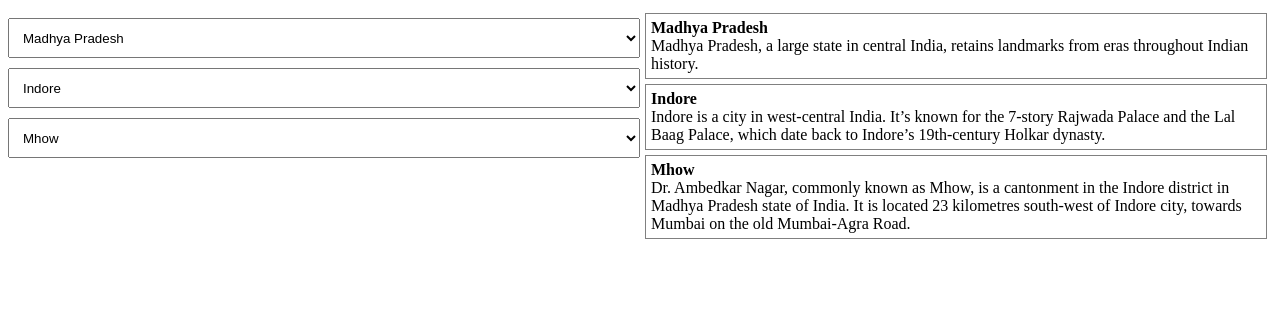
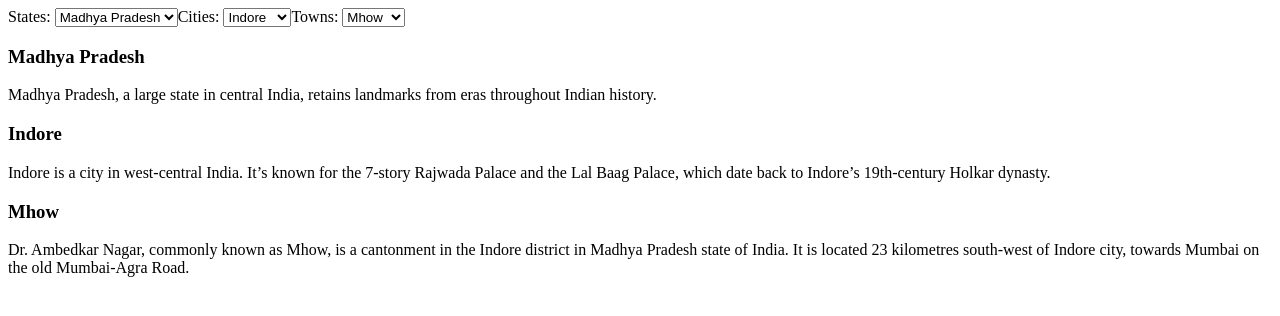
Before and after one commit to ADITINAMDEO13/React-will-you-be-my-valentine---Dropdown, a React app: page / in a window 1280 px wide. Shown: the top 316 px of the page. Built offline with nearby package versions, Linux system fonts and the light colour scheme.

Commit message:
Update App.js

```diff
--- a/src/components/App.js
+++ b/src/components/App.js
@@ -1,300 +1,209 @@
-import React, { useState, useReducer } from "react";
+import React, { useState,useReducer } from "react";
+import "./../styles/App.css";
 
-const states = [
+
+const states = [{
+	name : "Madhya Pradesh",
+	description:"Madhya Pradesh, a large state in central India, retains landmarks from eras throughout Indian history.",
+	city :[{
+		name : "Indore",
+		description:"Indore is a city in west-central India. It’s known for the 7-story Rajwada Palace and the Lal Baag Palace, which date back to Indore’s 19th-century Holkar dynasty.",
+		landmarks :[{
+			name : "Mhow",
+			description:"Dr. Ambedkar Nagar, commonly known as Mhow, is a cantonment in the Indore district in Madhya Pradesh state of India. It is located 23 kilometres south-west of Indore city, towards Mumbai on the old Mumbai-Agra Road.",
+		},{
+			name : "Dewas",
+			description:"Dewas is a city in the Malwa region of the Indian state of Madhya Pradesh. The municipality was formerly the seat of two princely states during the British Raj, Dewas Junior state and Dewas Senior state, ruled by the Puar clan of Maratha.",
+		}]
+	},{
+		name : "Bhopal",
+		description:"DBhopal is a city in the central Indian state of Madhya Pradesh. It's one of India’s greenest city. There are two main lakes, the Upper Lake and the Lower Lake.",
+		landmarks :[{
+			name : "MANIT",
+			description:"Maulana Azad National Institute of Technology Bhopal is a public technical university located in Bhopal, Madhya Pradesh, India. It is part of a group of publicly funded institutions in India known as National Institutes of Technology. ",
+		},{
+			name: "Berasia",
+			description:"Berasia is a landmark and a nagar palika in Bhopal district in the state of Madhya Pradesh, India. ",
+		}]
+	},{
+		name : "Gwalior",
+		description:"Gwalior is a city in the central Indian state of Madhya Pradesh. It's known for its palaces and temples, including the Sas Bahu Ka Mandir intricately carved Hindu temple. ",
+		landmarks :[{
+			name : "Ajaypur",
+			description:"Little less known city Ajaypur.",
+		}]
+	}]
+},{
+	name : "Jharkhand",
+	description:"Jharkhand is a state in eastern India. It's known for its waterfalls, the elegant Jain temples of Parasnath Hill and the elephants and tigers of Betla National Park.",
+	city :[{
+		name : "Dhanbad",
+		description:"Dhanbad is the second-most populated city in the Indian state of Jharkhand. It ranks as the 33rd largest city in India and is the 42nd largest million-plus urban agglomeration in India. It is the 96th fastest growing urban area of the world by the City Mayors Foundation.",
+		landmarks :[{
+			name : "IIT(ISM) Dhanbad",
+			description:"Indian Institute of Technology (Indian School of Mines) Dhanbad is a public technical and research university located in Dhanbad, India. It is an Institute of National Importance. IIT has 18 academic departments covering Engineering,",
+		},{
+			name : "Hirapur",
+			description:"Hirapur is a census landmark in Balaghat district in the Indian state of Madhya Pradesh.",
+		}]
+	},{
+		name : "Wasseypur",
+		description:"Wasseypur is a neighbourhood in the city of Dhanbad in Dhanbad Sadar subdivision of Dhanbad district in the state of Jharkhand in India. ",
+		landmarks :[{
+			name : "Pandey muhalla",
+			description:"Located behind the dhanbad junction is must visit place.",
+		},{
+			name : "MPI Hall",
+			description:"Space for everyone",
+		}]
+	},{
+		name : "Hazaribagh",
+		description:"Hazaribagh is a city and a municipal corporation in Hazaribagh district in the Indian state of Jharkhand. It is the divisional headquarters of North Chotanagpur division.",
+		landmarks :[{
+			name : "Shaheed Nirmal Mahto Park",
+			description:"Famous for its giant dinosaur structure",
+		},{
+			name : "Gandhi Maidan",
+			description:"Ideal for conduction major events",
+		}]
+	}]
+},{
+	name : "Assam",
+	description:"Assam is a state in northeastern India known for its wildlife, archeological sites and tea plantations. ",
+	city :[{
+		name : "Guwhati",
+		description:"Guwahati is a sprawling city beside the Brahmaputra River in the northeast Indian state of Assam. It’s known for holy sites like the hilltop Kamakhya Temple,",
+		landmarks :[{
+			name : "Ganesh Guri",
+			description:"Famous because of PVR city center.",
+		},{
+			name : "Kalyani Nagar",
+			description:"located near famous Lakshmi Nagar",
+		}]
+	},{
+		name : "dimapur",
+		description:"Dimapur is a city in Nagaland, India. It is the most populous city of Nagaland and also the most densely populated city in the state with an estimated population of about 250,000.",
+		landmarks :[{
+			name : "City Tower",
+			description:"Giant Tower standing by the road since history.",
+		},{
+			name : "Sunday Market",
+			description:"Famous for its weekend Sale on all items.",
+		}]
+	},{
+		name : "Tezpur",
+		description:"Tezpur is a landmark and urban agglomeration in Sonitpur district, Assam state, India. Tezpur is located on the banks of the river Brahmaputra, 175 kilometres northeast of Guwahati, and is the largest of the north bank landmarks with a population exceeding 100,000 as per Metropolitan Census 2011.",
+		landmarks :[{
+			name : "Bamuni Hills",
+			description:"Best location for photoshoots",
+		},{
+			name : "Bhujkhowa Bazar",
+			description:"Central Market for Tezpur",
+		}]
+	}]
+},{
+	name : "Bihar",
+	description:"Bihar is a state in East India, bordering Nepal. It is divided by the River Ganges, which floods its fertile plains. Important Buddhist pilgrimage sites include the Bodhi Tree in Bodhgaya's Mahabodhi Temple, under which the Buddha allegedly meditated.",
+	city :[{
+		name : "Patna",
+		description:"Patna is an ancient city that sprawls along the south bank of the Ganges River in Bihar, northeast India.",
+		landmarks :[{
+			name : "Sonpur",
+			description:"Sonpur is a city and sub-division in the Indian state of Bihar, situated on the banks of the River Gandak and Ganges River in the Saran District.",
+		},{
+			name : "Maner",
+			description:"Maner also spelled Maner or Maner Sharif, is a satellite landmark in Patna Metropolitan Region, in the Patna district in the Indian state of Bihar. Maner Sharif lies 24 km west of Patna the capital of Bihar on National Highway 30.",
+		}]
+	},{
+		name : "Gaya",
+		description:"Gaya is a holy city beside the Falgu River, in the northeast Indian state of Bihar. It’s known for 18th-century Vishnupad Mandir, a riverside temple with an octagonal shrine. Close by, ancient Mangla Gauri Temple is set on a hilltop. ",
+		landmarks :[{
+			name : "Bakraur",
+			description:"Bakraur, sometimes called Bakrour, is a village located slightly east of Bodh Gaya in the state of Bihar, India. It lies directly across the Phalgu River from the landmark of Bodh Gaya, where Gautama Buddha is said to have attained enlightenment.",
+		},{
+			name : "Barachatti",
+			description:"Barachatti is a block in the Gaya district of Bihar, India. Barachatti contains 141 villages and 13 gram panchayat. Sarwan bazar is the biggest and Nimi is the smallest village of Barachatti. The total population in Barachatti sub-district is 142,534 according to the census during 2011 by Indian Government.",
+		}]
+	},{
+		name : "Darbhanga",
+		description:"Darbhanga is a city and Municipal Corporation in the Indian state of Bihar. It is the 6th largest city of Bihar, only after Patna, Gaya, Bhagalpur, Muzaffarpur and Purnea. It is the headquarters of Darbhanga district and Darbhanga division and was the seat of the Raj Darbhanga and capital of the Mithila region.",
+		landmarks :[{
+			name : "Singhwara",
+			description:"Famous for its Groundnut Market",
+		},{
+			name : "Jale",
+			description:"Famous for its roasted seads market.",
+		}]
+	}]
+}];
+
+
+function App()
 {
-    name: "Madhya Pradesh",
-    description:
-      "Madhya Pradesh, a large state in central India, retains landmarks from eras throughout Indian history.",
-    city: [
+	// Do not alter/remove main div
+
+	const [selectState, setSelectState] = useState([states[0]]);
+	const [selectCity, setSelectCity] = useState([selectState[0].city[0]]);
+    const [selectTown, setSelectTown] = useState([selectCity[0].landmarks[0]]);
+
+	function handleStateChange(e) {
+		setSelectState([states[`${e.target.value}`]]);
+	}
+
+	function handleCityChange(e) {
+		setSelectCity([selectState[0].city[`${e.target.value}`]]);
+	}
+
+	function handleTownChange(e) {
+        setSelectTown([selectCity[0].landmarks[`${e.target.value}`]]);
+	}
+
+
+    console.log(selectState);
+	return (
+	<div id="main">
+	   <label>States: </label>
+	   <select id="state" onChange={handleStateChange}>
 	     {
-        name: "Indore",
-        description:
-          "Indore is a city in west-central India. It’s known for the 7-story Rajwada Palace and the Lal Baag Palace, which date back to Indore’s 19th-century Holkar dynasty.",
-        landmarks: [
+			 states.map((state, index) => {
+				 return <option value={index} key={index} > {state.name}</option>
+			 })
+		 }
+	   </select>
+
+	   <label>Cities: </label>
+	   <select id="city" onChange={handleCityChange}>
 	     {
-            name: "Mhow",
-            description:
-              "Dr. Ambedkar Nagar, commonly known as Mhow, is a cantonment in the Indore district in Madhya Pradesh state of India. It is located 23 kilometres south-west of Indore city, towards Mumbai on the old Mumbai-Agra Road."
-          },
+			 selectState[0].city.map((element, index) => {
+				 return <option value={index} key={index} > {element.name}</option>
+			 })
+		 }
+	   </select>
+
+	   <label>Towns: </label>
+	   <select id="landmark" onChange={handleTownChange}>
 	     {
-            name: "Dewas",
-            description:
-              "Dewas is a city in the Malwa region of the Indian state of Madhya Pradesh. The municipality was formerly the seat of two princely states during the British Raj, Dewas Junior state and Dewas Senior state, ruled by the Puar clan of Maratha."
+			 selectCity[0].landmarks.map((landmark, index) => {
+				 return <option value={index} key={index}> {landmark.name}</option>
+			 })
 		 }
-        ]
-      },
-      {
-        name: "Bhopal",
-        description:
-          "DBhopal is a city in the central Indian state of Madhya Pradesh. It's one of India’s greenest city. There are two main lakes, the Upper Lake and the Lower Lake.",
-        landmarks: [
-          {
-            name: "MANIT",
-            description:
-              "Maulana Azad National Institute of Technology Bhopal is a public technical university located in Bhopal, Madhya Pradesh, India. It is part of a group of publicly funded institutions in India known as National Institutes of Technology. "
-          },
-          {
-            name: "Berasia",
-            description:
-              "Berasia is a landmark and a nagar palika in Bhopal district in the state of Madhya Pradesh, India. "
-          }
-        ]
-      },
-      {
-        name: "Gwalior",
-        description:
-          "Gwalior is a city in the central Indian state of Madhya Pradesh. It's known for its palaces and temples, including the Sas Bahu Ka Mandir intricately carved Hindu temple. ",
-        landmarks: [
-          {
-            name: "Ajaypur",
-            description: "Little less known city Ajaypur."
-          }
-        ]
-      }
-    ]
-  },
-  {
-    name: "Jharkhand",
-    description:
-      "Jharkhand is a state in eastern India. It's known for its waterfalls, the elegant Jain temples of Parasnath Hill and the elephants and tigers of Betla National Park.",
-    city: [
-      {
-        name: "Dhanbad",
-        description:
-          "Dhanbad is the second-most populated city in the Indian state of Jharkhand. It ranks as the 33rd largest city in India and is the 42nd largest million-plus urban agglomeration in India. It is the 96th fastest growing urban area of the world by the City Mayors Foundation.",
-        landmarks: [
-          {
-            name: "IIT(ISM) Dhanbad",
-            description:
-              "Indian Institute of Technology (Indian School of Mines) Dhanbad is a public technical and research university located in Dhanbad, India. It is an Institute of National Importance. IIT has 18 academic departments covering Engineering,"
-          },
-          {
-            name: "Hirapur",
-            description:
-              "Hirapur is a census landmark in Balaghat district in the Indian state of Madhya Pradesh."
-          }
-        ]
-      },
-      {
-        name: "Wasseypur",
-        description:
-          "Wasseypur is a neighbourhood in the city of Dhanbad in Dhanbad Sadar subdivision of Dhanbad district in the state of Jharkhand in India. ",
-        landmarks: [
-          {
-            name: "Pandey muhalla",
-            description:
-              "Located behind the dhanbad junction is must visit place."
-          },
-          {
-            name: "MPI Hall",
-            description: "Space for everyone"
-          }
-        ]
-      },
-      {
-        name: "Hazaribagh",
-        description:
-          "Hazaribagh is a city and a municipal corporation in Hazaribagh district in the Indian state of Jharkhand. It is the divisional headquarters of North Chotanagpur division.",
-        landmarks: [
-          {
-            name: "Shaheed Nirmal Mahto Park",
-            description: "Famous for its giant dinosaur structure"
-          },
-          {
-            name: "Gandhi Maidan",
-            description: "Ideal for conduction major events"
-          }
-        ]
-      }
-    ]
-  },
-  {
-    name: "Assam",
-    description:
-      "Assam is a state in northeastern India known for its wildlife, archeological sites and tea plantations. ",
-    city: [
-      {
-        name: "Guwhati",
-        description:
-          "Guwahati is a sprawling city beside the Brahmaputra River in the northeast Indian state of Assam. It’s known for holy sites like the hilltop Kamakhya Temple,",
-        landmarks: [
-          {
-            name: "Ganesh Guri",
-            description: "Famous because of PVR city center."
-          },
-          {
-            name: "Kalyani Nagar",
-            description: "located near famous Lakshmi Nagar"
-          }
-        ]
-      },
-      {
-        name: "dimapur",
-        description:
-          "Dimapur is a city in Nagaland, India. It is the most populous city of Nagaland and also the most densely populated city in the state with an estimated population of about 250,000.",
-        landmarks: [
-          {
-            name: "City Tower",
-            description: "Giant Tower standing by the road since history."
-          },
-          {
-            name: "Sunday Market",
-            description: "Famous for its weekend Sale on all items."
-          }
-        ]
-      },
-      {
-        name: "Tezpur",
-        description:
-          "Tezpur is a landmark and urban agglomeration in Sonitpur district, Assam state, India. Tezpur is located on the banks of the river Brahmaputra, 175 kilometres northeast of Guwahati, and is the largest of the north bank landmarks with a population exceeding 100,000 as per Metropolitan Census 2011.",
-        landmarks: [
-          {
-            name: "Bamuni Hills",
-            description: "Best location for photoshoots"
-          },
-          {
-            name: "Bhujkhowa Bazar",
-            description: "Central Market for Tezpur"
-          }
-        ]
-      }
-    ]
-  },
-  {
-    name: "Bihar",
-    description:
-      "Bihar is a state in East India, bordering Nepal. It is divided by the River Ganges, which floods its fertile plains. Important Buddhist pilgrimage sites include the Bodhi Tree in Bodhgaya's Mahabodhi Temple, under which the Buddha allegedly meditated.",
-    city: [
-      {
-        name: "Patna",
-        description:
-          "Patna is an ancient city that sprawls along the south bank of the Ganges River in Bihar, northeast India.",
-        landmarks: [
-          {
-            name: "Sonpur",
-            description:
-              "Sonpur is a city and sub-division in the Indian state of Bihar, situated on the banks of the River Gandak and Ganges River in the Saran District."
-          },
-          {
-            name: "Maner",
-            description:
-              "Maner also spelled Maner or Maner Sharif, is a satellite landmark in Patna Metropolitan Region, in the Patna district in the Indian state of Bihar. Maner Sharif lies 24 km west of Patna the capital of Bihar on National Highway 30."
-          }
-        ]
-      },
-      {
-        name: "Gaya",
-        description:
-          "Gaya is a holy city beside the Falgu River, in the northeast Indian state of Bihar. It’s known for 18th-century Vishnupad Mandir, a riverside temple with an octagonal shrine. Close by, ancient Mangla Gauri Temple is set on a hilltop. ",
-        landmarks: [
-          {
-            name: "Bakraur",
-            description:
-              "Bakraur, sometimes called Bakrour, is a village located slightly east of Bodh Gaya in the state of Bihar, India. It lies directly across the Phalgu River from the landmark of Bodh Gaya, where Gautama Buddha is said to have attained enlightenment."
-          },
-          {
-            name: "Barachatti",
-            description:
-              "Barachatti is a block in the Gaya district of Bihar, India. Barachatti contains 141 villages and 13 gram panchayat. Sarwan bazar is the biggest and Nimi is the smallest village of Barachatti. The total population in Barachatti sub-district is 142,534 according to the census during 2011 by Indian Government."
-          }
-        ]
-      },
-      {
-        name: "Darbhanga",
-        description:
-          "Darbhanga is a city and Municipal Corporation in the Indian state of Bihar. It is the 6th largest city of Bihar, only after Patna, Gaya, Bhagalpur, Muzaffarpur and Purnea. It is the headquarters of Darbhanga district and Darbhanga division and was the seat of the Raj Darbhanga and capital of the Mithila region.",
-        landmarks: [
-          {
-            name: "Singhwara",
-            description: "Famous for its Groundnut Market"
-          },
-          {
-            name: "Jale",
-            description: "Famous for its roasted seads market."
-          }
-        ]
-      }
-    ]
-  }
-];
-const styles = {
-  display: "grid",
-  gridTemplateColumns: "1fr 1fr"
-};
-const selectStyle = {
-  display: "block",
-  width: "100%",
-  height: "2.5rem",
-  padding: "10px",
-  marginTop: "10px"
-};
-const divStyles = {
-  margin: "5px",
-  border: "1px solid grey",
-  padding: "5px"
-};
-function App() {
-  const [state, setstate] = useState(0);
-  const [city, setcity] = useState(0);
-  const [landmark, setlandmark] = useState(0);
+	   </select>
+	   <div className="wrapper">
+         <h3 id="state-name">{selectState[0].name}</h3>
+		 <p id="state-description">{selectState[0].description}</p>
+	   </div>
+	    <div className="wrapper">
+         <h3 id="state-name">{selectCity[0].name}</h3>
+		 <p id="state-description">{selectCity[0].description}</p>
+	   </div>
+	    <div className="wrapper">
+         <h3 id="state-name">{selectTown[0].name}</h3>
+		 <p id="state-description">{selectTown[0].description}</p>
+	   </div>
 
-  // Do not alter/remove main div
-  const getOptions = (arr) => {
-    return arr.map((item, index) => (
-      <option key={index} value={index}>
-        {arr[index].name}
-      </option>
-    ));
-  };
-  const getDivs = (place, arr) => {
-    return (
-      <div style={divStyles}>
-        <div id={place + "-name"}>
-          <strong>{arr.name}</strong>
-        </div>
-        <div id={place + "-description"}>{arr.description}</div>
-      </div>
-    );
-  };
-  const setplace = (place, val) => {
-    if (place === "state") {
-      setstate(val);
-    } else if (place === "city") {
-      setcity(val);
-    } else {
-      setlandmark(val);
-    }
-  };
-  return (
-    <div id="main" style={styles}>
-      <div>
-        {["state", "city", "landmark"].map((place, index) => (
-          <select
-            key={index}
-            style={selectStyle}
-            name={place}
-            id={place}
-            onClick={(event) => setplace(place, event.target.value)}
-          >
-            {place === "state"
-              ? getOptions(states)
-              : place === "city"
-              ? getOptions(states[state].city)
-              : getOptions(states[state].city[city].landmarks)}
-          </select>
-        ))}
-      </div>
-      <div>
-        {["state", "city", "landmark"].map((place, index) =>
-          place === "state"
-            ? getDivs(place, states[state])
-            : place === "city"
-            ? getDivs(place, states[state].city[city])
-            : getDivs(place, states[state].city[city].landmarks[landmark])
-        )}
-      </div>
 	</div>
 	);
 }
 
+
 export default App;
```
Lines whose indentation alone changed are shown as unchanged.
